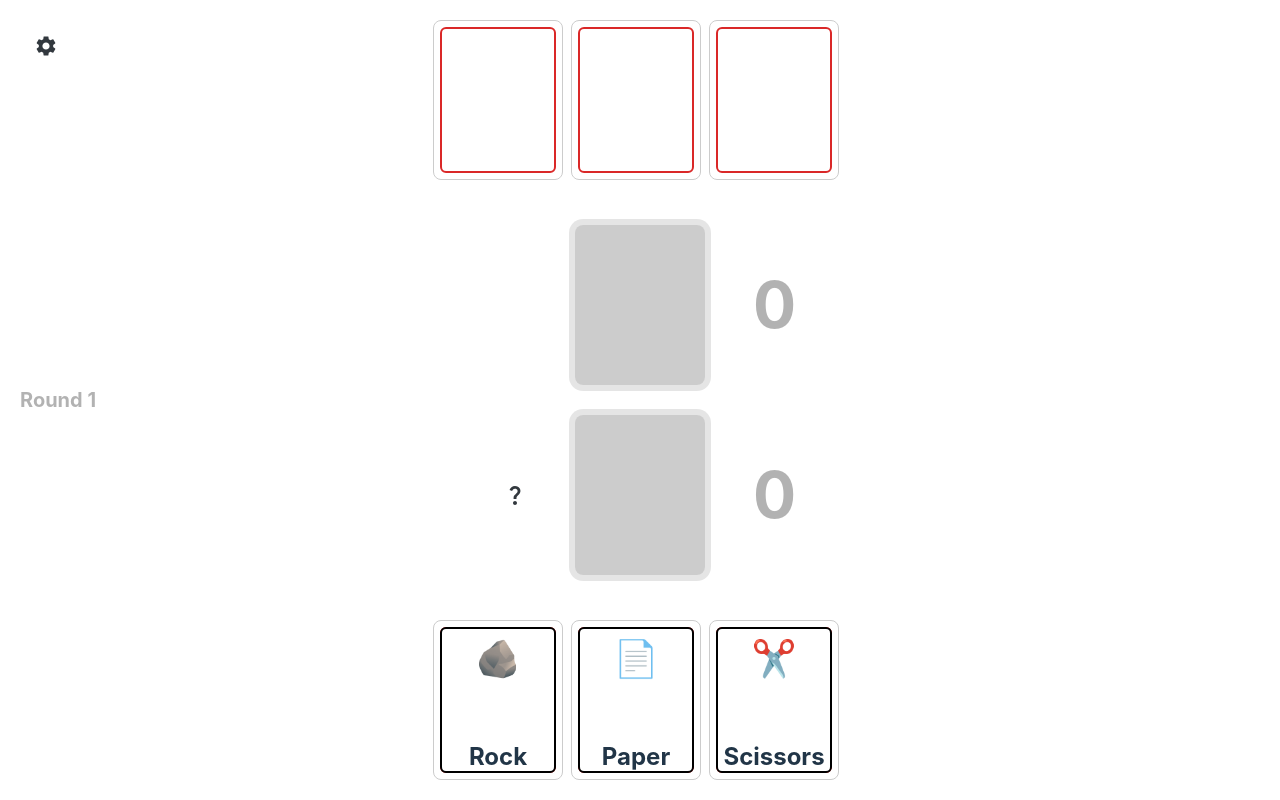
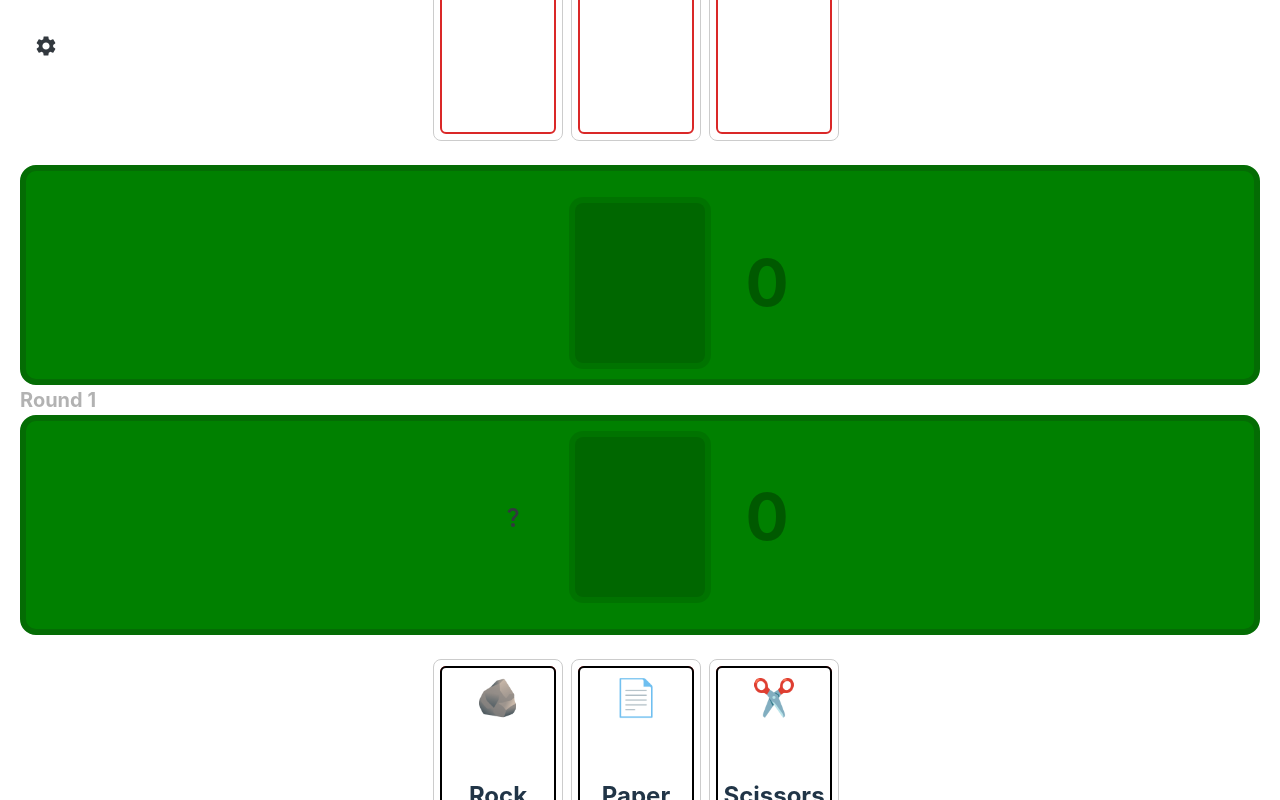
Before and after one commit to felixbouveret/shifumi, a React (Vite) app: page /game in a window 1280 px wide. Built offline with nearby package versions, Linux system fonts and the light colour scheme.

Commit message:
Fix board layout

```diff
--- a/src/modules/BoardModule/BoardModule.scss
+++ b/src/modules/BoardModule/BoardModule.scss
@@ -4,7 +4,18 @@
   justify-content: space-between;
   gap: 24px;
 
+  > .playerBoard {
+    background-color: green;
+    border-radius: 16px;
+    padding: 16px 0 32px;
+    border: solid 6px rgb(4, 108, 4);
+  }
+
   &.top {
     flex-direction: column-reverse;
+
+    > .playerBoard {
+      padding: 32px 0 16px;
+    }
   }
 }
--- a/src/modules/BoardModule/BoardModule.tsx
+++ b/src/modules/BoardModule/BoardModule.tsx
@@ -84,7 +84,7 @@ const BoardModule: React.FC<BoardModuleProps> = ({
   return (
     <div id="playerSide" className={boardSide}>
       <DragDropContext onDragEnd={onDragEnd} sensors={[scriptedSensor]}>
-        <div>
+        <div className="playerBoard">
           <PlayerBoard
             cardsHidden={isOpponentPlayer && !showPlay}
             plays={playerPlay}
--- a/src/modules/BoardModule/components/PlayerBoard/PlayerBoard.scss
+++ b/src/modules/BoardModule/components/PlayerBoard/PlayerBoard.scss
@@ -1,43 +1,31 @@
 #playerBoard {
   display: flex;
   justify-content: center;
+  gap: 40px;
+  align-items: center;
   position: relative;
 
-  width: 130px;
-  height: 160px;
   margin: 0 auto;
 
-  &::before {
-    content: "";
-    display: block;
-    position: absolute;
-    width: 100%;
-    height: 100%;
+  .cardSpot {
+    width: 130px;
+    height: 160px;
     border-radius: 8px;
     background-color: rgba($color: #000000, $alpha: 0.2);
     box-shadow: 0 0 0 6px rgba($color: #000000, $alpha: 0.1);
   }
 
-  .cardWrapper {
-    width: 100%;
-    max-width: 130px;
-    pointer-events: none;
-  }
-
   .score {
-    position: absolute;
-    top: 50%;
-    left: calc(100% + 48px);
-    transform: translateY(-50%);
     font-size: 64px;
     font-weight: 700;
     color: rgba($color: #000000, $alpha: 0.3);
+    margin: 0;
+  }
+
+  .action {
+    width: 44px;
   }
   .button {
-    position: absolute;
     width: auto;
-    top: 50%;
-    left: calc(-100% + 48px);
-    transform: translateY(-50%);
   }
 }
--- a/src/modules/BoardModule/components/PlayerBoard/PlayerBoard.tsx
+++ b/src/modules/BoardModule/components/PlayerBoard/PlayerBoard.tsx
@@ -22,23 +22,27 @@ const PlayerBoard: React.FC<PlayerBoardProps> = ({
   randomPlay,
 }) => {
   return (
-    <Droppable droppableId={`${BoardParts.BOARD}${boardSide}`}>
-      {(provided) => (
-        <div
-          id="playerBoard"
-          ref={provided.innerRef}
-          {...provided.droppableProps}
-        >
-          <div className="score">
-            <p>{score}</p>
-          </div>
+    <div id="playerBoard">
+      <div className="action">
         {boardSide === BoardSide.BOTTOM && (
           <IconButton className="button" size="lg" onClick={randomPlay}>
             <QuestionMark />
           </IconButton>
         )}
+      </div>
+      <Droppable droppableId={`${BoardParts.BOARD}${boardSide}`}>
+        {(provided) => (
+          <div
+            className="cardSpot"
+            ref={provided.innerRef}
+            {...provided.droppableProps}
+          >
             {plays.map((play, index) => (
-            <Draggable key={play} draggableId={play + boardSide} index={index}>
+              <Draggable
+                key={play}
+                draggableId={play + boardSide}
+                index={index}
+              >
                 {(provided) => (
                   <div
                     className="cardWrapper"
@@ -60,6 +64,8 @@ const PlayerBoard: React.FC<PlayerBoardProps> = ({
           </div>
         )}
       </Droppable>
+      <p className="score">{score}</p>
+    </div>
   );
 };
 
```
Lines whose indentation alone changed are shown as unchanged.
